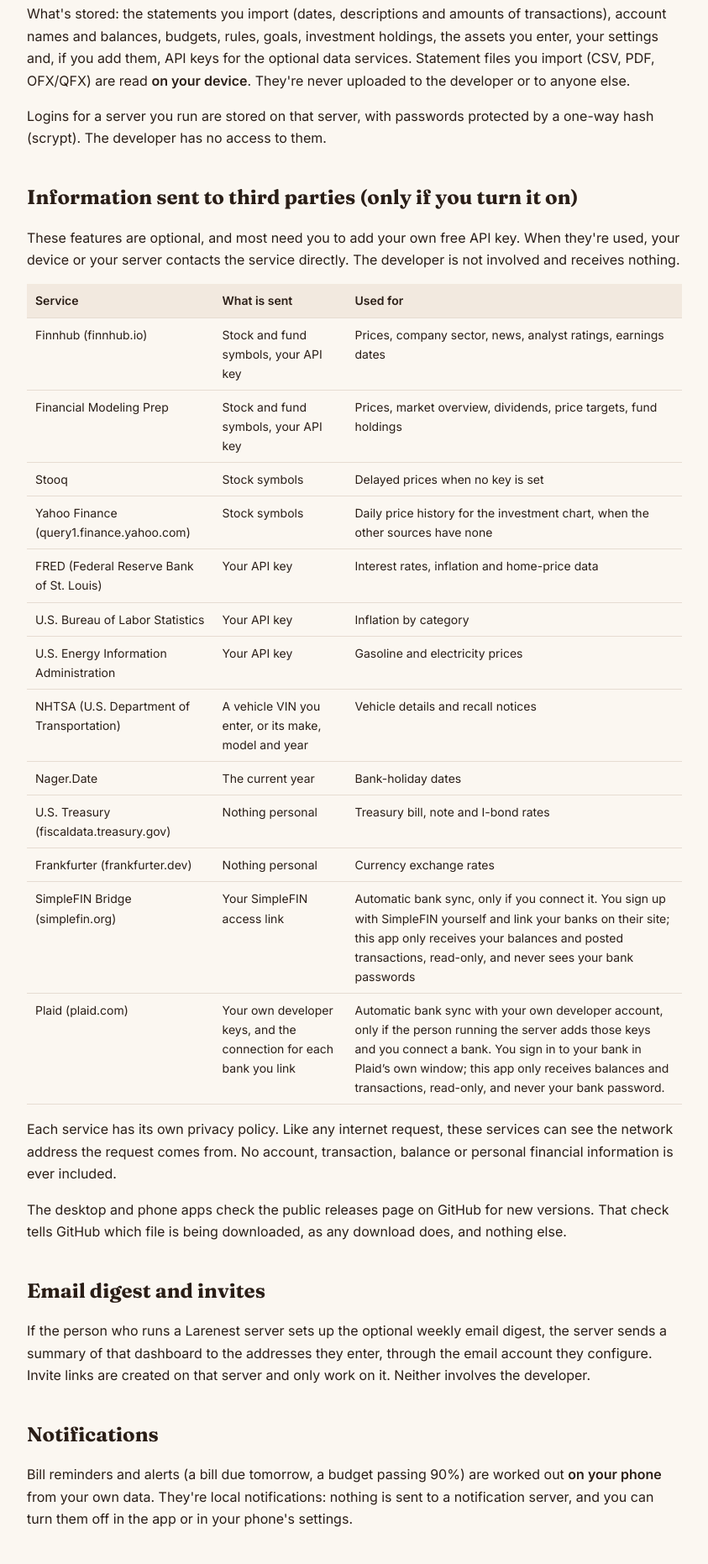
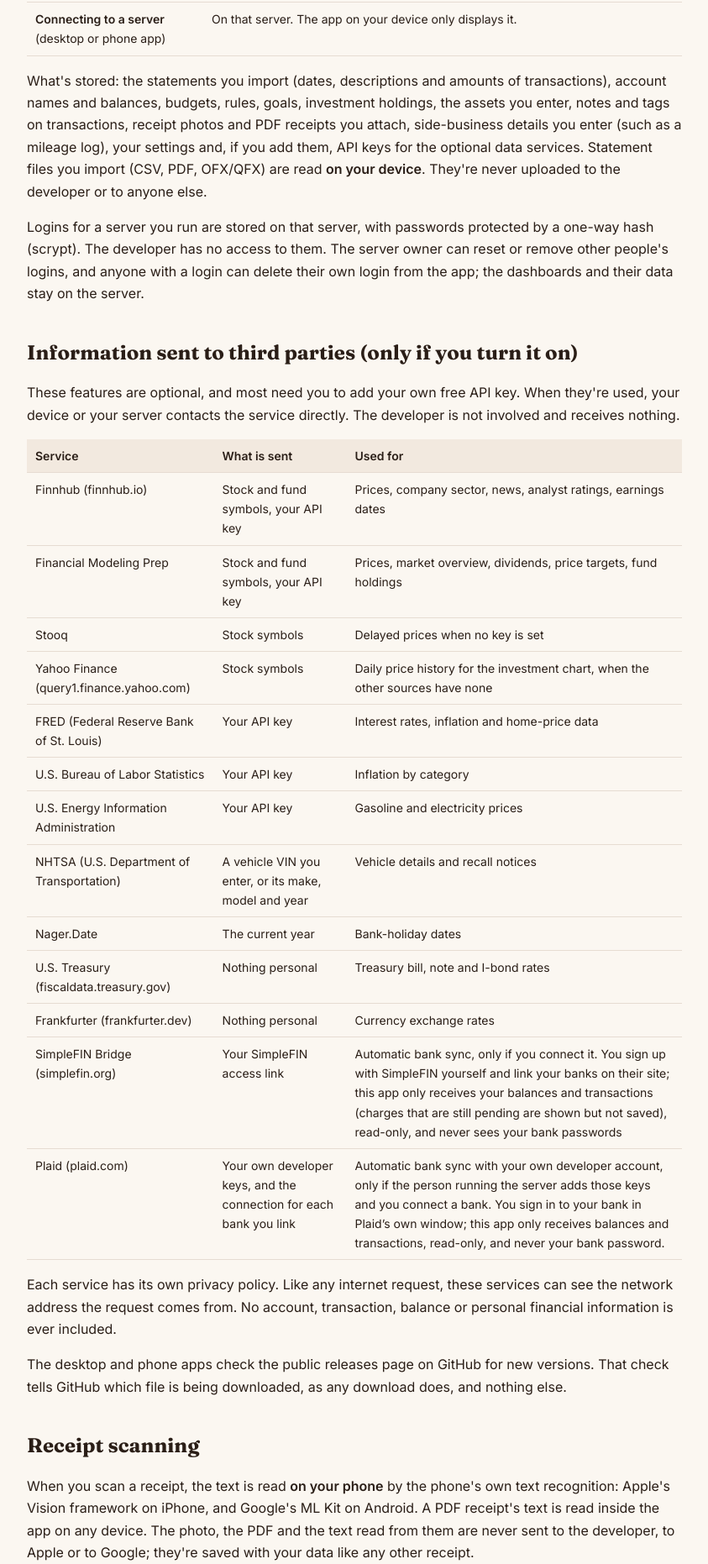
Before and after one commit to nmllr93-git/household_finances-releases, a plain HTML site: page docs/privacy/index.html in a window 1280 px wide. Shown: the part 935-2797 px from the top of the page at 84% size, without its empty margins (218-1061 px from the left). Drawn offline with Linux system fonts and the light colour scheme.

Commit message:
Privacy policy: receipt scanning (on-device; ML Kit diagnostics on Android), receipts and notes, pending charges, app lock, login management, subscription reminders
Co-Authored-By: Claude Opus 5.5 <noreply@anthropic.com>
Claude-Session: https://claude.ai/code/session_01M1CYmcXAvVvT6PdppCCTpH

```diff
--- a/docs/privacy/index.html
+++ b/docs/privacy/index.html
@@ -11,13 +11,14 @@ code{background:#F2E9DF;padding:1px 5px;border-radius:4px} .top{display:flex;ali
 </style></head><body><main>
 <a class="top" href="/"><img src="/icon-192.png" width="32" height="32" alt="" style="border-radius:8px">Larenest</a>
 <h1>Privacy Policy: Larenest</h1>
-<p><strong>Effective date:</strong> November 23, 2026</p>
+<p><strong>Effective date:</strong> November 25, 2026</p>
 <p>Larenest is a budgeting and net-worth app that you run yourself: on your own computer, on your own home server, or entirely on your phone. This policy explains what happens to your information when you use the desktop app, the Android and iOS apps, or the self-hosted server.</p>
 <h2>The short version</h2>
 <ul>
 <li><strong>We don't collect your data.</strong> The developer never receives, stores or sees your transactions, balances, budgets, accounts or anything else you enter.</li>
 <li><strong>Your data stays where you put it:</strong> on your phone (phone-only mode), on your computer, or on a server you run.</li>
 <li><strong>No ads, no analytics, no tracking,</strong> and no developer account to sign up for.</li>
+<li><strong>Receipts stay with your data,</strong> and reading a receipt happens on your phone. On Android, Google's on-device text recognition (ML Kit) also sends Google basic, non-financial diagnostics about how that feature runs; see <a href="#receipts">Receipt scanning</a>.</li>
 <li>The only things that leave your device are <strong>optional</strong> requests you turn on to public data services: stock prices and market data, interest rates and inflation, and vehicle look-ups. Those requests contain stock symbols or a VIN, never your financial information.</li>
 </ul>
 <h2>What the app stores, and where</h2>
@@ -47,8 +48,8 @@ code{background:#F2E9DF;padding:1px 5px;border-radius:4px} .top{display:flex;ali
 </tr>
 </tbody>
 </table>
-<p>What's stored: the statements you import (dates, descriptions and amounts of transactions), account names and balances, budgets, rules, goals, investment holdings, the assets you enter, your settings and, if you add them, API keys for the optional data services. Statement files you import (CSV, PDF, OFX/QFX) are read <strong>on your device</strong>. They're never uploaded to the developer or to anyone else.</p>
-<p>Logins for a server you run are stored on that server, with passwords protected by a one-way hash (scrypt). The developer has no access to them.</p>
+<p>What's stored: the statements you import (dates, descriptions and amounts of transactions), account names and balances, budgets, rules, goals, investment holdings, the assets you enter, notes and tags on transactions, receipt photos and PDF receipts you attach, side-business details you enter (such as a mileage log), your settings and, if you add them, API keys for the optional data services. Statement files you import (CSV, PDF, OFX/QFX) are read <strong>on your device</strong>. They're never uploaded to the developer or to anyone else.</p>
+<p>Logins for a server you run are stored on that server, with passwords protected by a one-way hash (scrypt). The developer has no access to them. The server owner can reset or remove other people's logins, and anyone with a login can delete their own login from the app; the dashboards and their data stay on the server.</p>
 <h2>Information sent to third parties (only if you turn it on)</h2>
 <p>These features are optional, and most need you to add your own free API key. When they're used, your device or your server contacts the service directly. The developer is not involved and receives nothing.</p>
 <table>
@@ -118,7 +119,7 @@ code{background:#F2E9DF;padding:1px 5px;border-radius:4px} .top{display:flex;ali
 <tr>
 <td>SimpleFIN Bridge (simplefin.org)</td>
 <td>Your SimpleFIN access link</td>
-<td>Automatic bank sync, only if you connect it. You sign up with SimpleFIN yourself and link your banks on their site; this app only receives your balances and posted transactions, read-only, and never sees your bank passwords</td>
+<td>Automatic bank sync, only if you connect it. You sign up with SimpleFIN yourself and link your banks on their site; this app only receives your balances and transactions (charges that are still pending are shown but not saved), read-only, and never sees your bank passwords</td>
 </tr>
 <tr>
 <td>Plaid (plaid.com)</td>
@@ -129,10 +130,13 @@ code{background:#F2E9DF;padding:1px 5px;border-radius:4px} .top{display:flex;ali
 </table>
 <p>Each service has its own privacy policy. Like any internet request, these services can see the network address the request comes from. No account, transaction, balance or personal financial information is ever included.</p>
 <p>The desktop and phone apps check the public releases page on GitHub for new versions. That check tells GitHub which file is being downloaded, as any download does, and nothing else.</p>
+<h2 id="receipts">Receipt scanning</h2>
+<p>When you scan a receipt, the text is read <strong>on your phone</strong> by the phone's own text recognition: Apple's Vision framework on iPhone, and Google's ML Kit on Android. A PDF receipt's text is read inside the app on any device. The photo, the PDF and the text read from them are never sent to the developer, to Apple or to Google; they're saved with your data like any other receipt.</p>
+<p>On Android, Google's ML Kit may contact Google from time to time to receive updates, and sends Google metrics about how the feature performs: details such as the device model and Android version, the app's name and version, how long a scan took, and error codes. It never includes the receipt, its text or any of your financial information. Google describes this in its <a href="https://developers.google.com/ml-kit/terms">ML Kit terms</a>.</p>
 <h2>Email digest and invites</h2>
 <p>If the person who runs a Larenest server sets up the optional weekly email digest, the server sends a summary of that dashboard to the addresses they enter, through the email account they configure. Invite links are created on that server and only work on it. Neither involves the developer.</p>
 <h2>Notifications</h2>
-<p>Bill reminders and alerts (a bill due tomorrow, a budget passing 90%) are worked out <strong>on your phone</strong> from your own data. They're local notifications: nothing is sent to a notification server, and you can turn them off in the app or in your phone's settings.</p>
+<p>Bill reminders and alerts (a bill due tomorrow, a budget passing 90%, a reminder you set to cancel or review a subscription) are worked out <strong>on your phone</strong> from your own data. They're local notifications: nothing is sent to a notification server, and you can turn them off in the app or in your phone's settings.</p>
 <h2>Feedback</h2>
 <p>“Send feedback” opens your own email app with a message to contact@larenest.app, with the app type and device details filled in. Nothing is sent unless you press Send, and the developer receives only that email.</p>
 <h2>Backups and sharing</h2>
@@ -145,7 +149,7 @@ code{background:#F2E9DF;padding:1px 5px;border-radius:4px} .top{display:flex;ali
 <h2>Your choices and control</h2>
 <p>You control all of your data. You can export it (Settings → Backup &amp; restore), delete individual items in the app, delete a dashboard's data by restoring an empty backup, or remove everything by deleting the data folder or uninstalling the app (phone-only mode). Because the developer holds none of your data, there's nothing for us to delete or hand over on request.</p>
 <h2>Security</h2>
-<p>Data on your phone uses the app's private storage, protected by your phone's own security and encryption. On a computer or server, protect the data folder as you would any sensitive file. We recommend reaching a home server only through your home network or a private VPN such as Tailscale or WireGuard, never by opening it to the internet.</p>
+<p>Data on your phone uses the app's private storage, protected by your phone's own security and encryption. The optional app lock asks for a PIN (and fingerprint or Face ID, through your phone's own check) when the app opens; the PIN is kept only as a one-way hash on the phone, and fingerprint and face data never reach the app. On a computer or server, protect the data folder as you would any sensitive file. We recommend reaching a home server only through your home network or a private VPN such as Tailscale or WireGuard, never by opening it to the internet.</p>
 <p><strong>Connections between your devices are encrypted.</strong> The computer running Larenest makes its own HTTPS certificate. The Larenest phone and desktop apps trust that one certificate, which they learn from the QR code you scan (or the first time they connect), so traffic between them and your computer is encrypted even on ordinary home Wi-Fi. If that certificate ever changes, the app warns you before connecting. A web browser can use the same https:// address, with a one-time warning because the certificate is your computer's own; if you use Tailscale with its free HTTPS certificates turned on, the Tailscale address has no warning. Plain http:// addresses still work for compatibility but are not encrypted between devices. All connections to the outside services listed above use HTTPS.</p>
 <h2>Changes to this policy</h2>
 <p>If this policy changes, the updated version is posted here with a new effective date. Material changes will also be noted in the release notes.</p>
```
Also changed, not shown: 1 other file.
